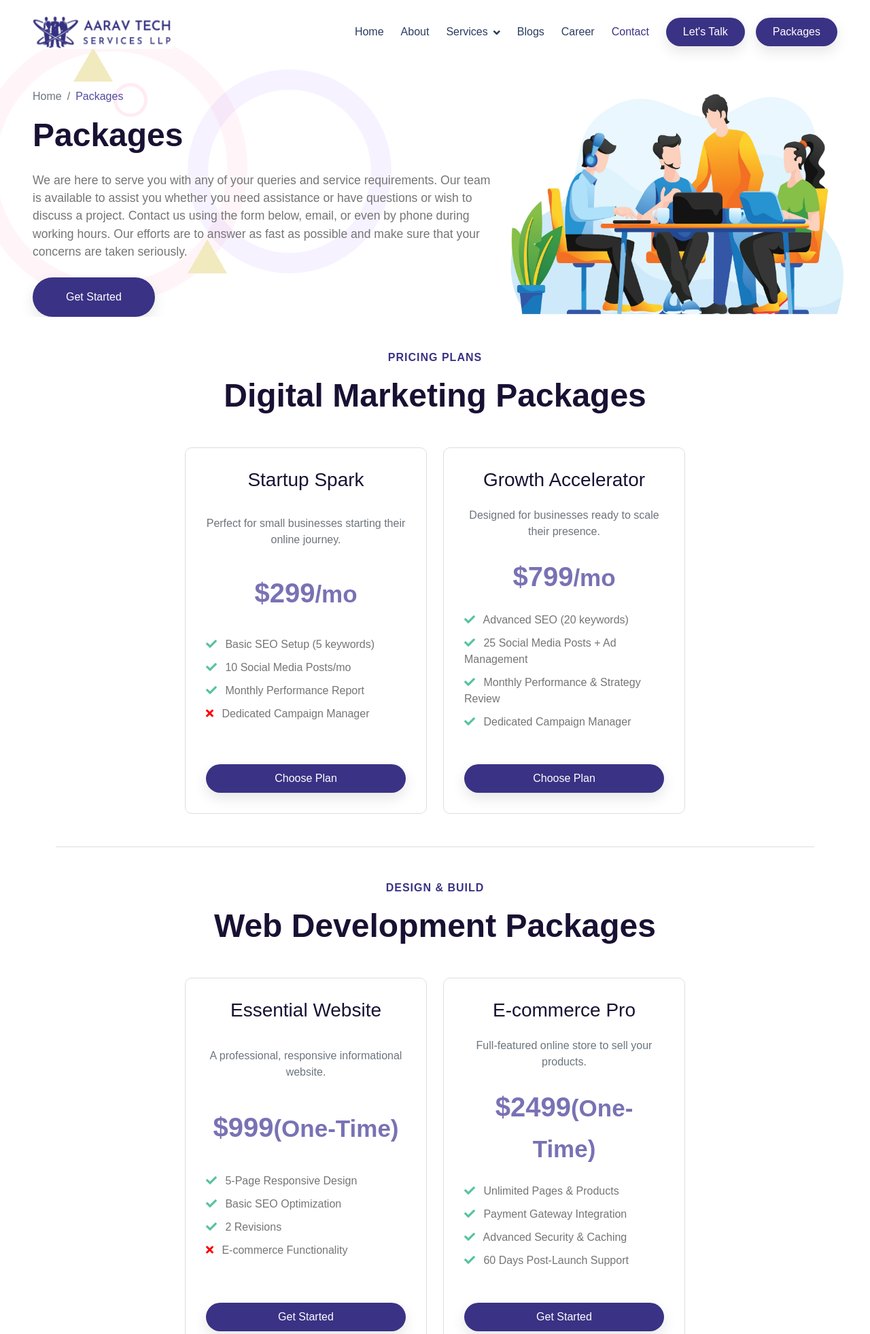
After one commit to aarav-tech-123/aaravtech_website, a PHP site: page /packages.html in a window 1280 px wide. The commit adds this page. Shown: the top 1962 px of the page at 68% size. Run offline with PHP 8.4, Linux system fonts and the light colour scheme; some libraries are stand-ins or nearby versions.

Commit message:
packages page added

```diff
--- a/index.html
+++ b/index.html
@@ -104,6 +104,7 @@
                 <!-- <a href="#" class="btn btn-light border border-primary rounded-pill text-primary py-2 px-4 me-4">Log
                     In</a> -->
                 <a href="tel:" class="btn btn-primary rounded-pill text-white py-2 px-4">Let's Talk</a>
+                <a href="packages.html" class="btn btn-primary rounded-pill text-white py-2 px-4 ms-3">Packages</a>
             </div>
         </nav>
 
--- /dev/null
+++ b/packages.html
@@ -0,0 +1,377 @@
+<!DOCTYPE html>
+<html lang="en">
+
+<head>
+    <meta charset="UTF-8">
+    <meta name="viewport" content="width=device-width, initial-scale=1.0">
+    <title>Our Digital Solutions Packages | Aarav Tech Services</title>
+    <meta name="description"
+        content="Explore our comprehensive Digital Marketing, Web Development, Graphic Designing, and Content Marketing packages for guaranteed digital growth.">
+
+    <link rel="canonical" href="https://aaravtech.net/packages.html" />
+    <link rel="stylesheet" href="https://use.fontawesome.com/releases/v5.15.4/css/all.css" />
+    <link href="https://cdn.jsdelivr.net/npm/bootstrap-icons@1.4.1/font/bootstrap-icons.css" rel="stylesheet">
+    <link href="css/bootstrap.min.css" rel="stylesheet">
+    <link href="css/style.css" rel="stylesheet">
+
+    <style>
+        .pricing-card {
+            border: 1px solid #ddd;
+            border-radius: 10px;
+            padding: 30px;
+            transition: all 0.3s ease;
+            margin-bottom: 30px;
+            height: 100%;
+            display: flex;
+            flex-direction: column;
+            justify-content: space-between;
+        }
+
+        .pricing-card:hover {
+            box-shadow: 0 10px 30px rgba(0, 0, 0, 0.1);
+            transform: translateY(-5px);
+        }
+
+        .pricing-card .price {
+            font-size: 2.5rem;
+            font-weight: 700;
+            color: #7872b4;
+            /* Primary color */
+            margin-bottom: 15px;
+        }
+
+        .pricing-card .feature-list li {
+            list-style: none;
+            text-align: left;
+            margin-bottom: 10px;
+        }
+
+        .pricing-card .feature-list i {
+            color: #57c2a1;
+            /* A nice highlight color */
+            margin-right: 8px;
+        }
+    </style>
+    <!-- Google Tag Manager -->
+    <script>(function (w, d, s, l, i) {
+            w[l] = w[l] || []; w[l].push({
+                'gtm.start':
+                    new Date().getTime(), event: 'gtm.js'
+            }); var f = d.getElementsByTagName(s)[0],
+                j = d.createElement(s), dl = l != 'dataLayer' ? '&l=' + l : ''; j.async = true; j.src =
+                    'https://www.googletagmanager.com/gtm.js?id=' + i + dl; f.parentNode.insertBefore(j, f);
+        })(window, document, 'script', 'dataLayer', 'GTM-MSPXHW6R');</script>
+    <!-- End Google Tag Manager -->
+</head>
+
+<body>
+    <!-- Google Tag Manager (noscript) -->
+    <noscript><iframe src="https://www.googletagmanager.com/ns.html?id=GTM-MSPXHW6R" height="0" width="0"
+            style="display:none;visibility:hidden"></iframe></noscript>
+    <!-- End Google Tag Manager (noscript) -->
+    <div id="spinner"
+        class="show bg-white position-fixed translate-middle w-100 vh-100 top-50 start-50 d-flex align-items-center justify-content-center">
+        <div class="spinner-border text-primary" style="width: 3rem; height: 3rem;" role="status">
+            <span class="sr-only">Loading...</span>
+        </div>
+    </div>
+    <div class="container-fluid header position-relative p-0">
+        <nav class="navbar navbar-expand-lg fixed-top navbar-light px-lg-5 py-3 py-lg-0">
+            <a href="/" class="navbar-brand p-0">
+                <img src="img/company_logo.png" alt="">
+            </a>
+            <button class="navbar-toggler" type="button" data-bs-toggle="collapse" data-bs-target="#navbarCollapse">
+                <span class="fa fa-bars"></span>
+            </button>
+            <div class="collapse navbar-collapse" id="navbarCollapse">
+                <div class="navbar-nav ms-auto py-0">
+                    <a href="/" class="nav-item nav-link">Home</a>
+                    <a href="about.html" class="nav-item nav-link">About</a>
+                    <!-- <a href="solution.html" class="nav-item nav-link">Solution</a> -->
+                    <div class="nav-item dropdown">
+                        <a href="#" class="nav-link dropdown-toggle" data-bs-toggle="dropdown">Services</a>
+                        <div class="dropdown-menu m-0">
+                            <a href="digital_marketing.html" class="dropdown-item">Digital Marketing</a>
+                            <!-- <a href="seo.html" class="dropdown-item">Search Engine Optimization</a> -->
+                            <a href="web_development.html" class="dropdown-item">Web Development</a>
+                            <a href="graphic_designing.html" class="dropdown-item">Graphic Designing</a>
+                            <a href="bpo.html" class="dropdown-item">BPO Service</a>
+                        </div>
+                    </div>
+                    <a href="blogs.html" class="nav-item nav-link">Blogs</a>
+                    <a href="career.php" class="nav-item nav-link">Career</a>
+                    <a href="contact.html" class="nav-item nav-link active">Contact</a>
+                </div>
+                <a href="tel:" class="btn btn-primary rounded-pill text-white py-2 px-4">Let's Talk</a>
+                <a href="packages.html" class="btn btn-primary rounded-pill text-white py-2 px-4 ms-3">Packages</a>
+            </div>
+        </nav>
+        <div class="hero-header overflow-hidden px-5">
+            <div class="rotate-img">
+                <img src="img/sty-1.png" class="img-fluid w-100" alt="">
+                <div class="rotate-sty-2"></div>
+                <div id="rotate-3"></div>
+            </div>
+            <div class="row gy-5">
+                <div class="col-lg-7 wow fadeInLeft" data-wow-delay="0.1s">
+                    <ol class="breadcrumb mb-0">
+                        <li class="breadcrumb-item"><a href="/" class="">Home</a></li>
+                        <!-- <li class="breadcrumb-item"><a href="#" class="">Services</a></li> -->
+                        <li class="breadcrumb-item"><a href="packages.html" style="color: #4f4c9d;">Packages
+                            </a></li>
+                    </ol>
+                    <h1 class="wow fadeInUp mt-3 mb-0" data-wow-delay="0.3s"
+                        style="color: #191133; font-size: 3rem; font-weight: bold;">Packages
+                    </h1>
+                    <!-- <div class="mt-0" style="width: 90px; height: 2px; background-color: #293b5f;"></div> -->
+                    <p class="fs-4 mb-4 wow fadeInUp mt-4" data-wow-delay="0.5s">We are here to serve you with any of
+                        your queries and service requirements. Our team is available to assist you whether you need
+                        assistance or have questions or wish to discuss a project. Contact us using the form below,
+                        email, or even by phone during working hours. Our efforts are to answer as fast as possible and
+                        make sure that your concerns are taken seriously.</p>
+                    <a href="contact.html" class="btn btn-primary rounded-pill py-3 px-5 wow fadeInUp"
+                        data-wow-delay="0.7s">Get
+                        Started</a>
+                </div>
+                <div class="col-lg-5 wow fadeInRight p-0" data-wow-delay="0.2s">
+                    <img src="img/header_img.jpg" alt="" style="width: 100%;">
+                </div>
+            </div>
+        </div>
+    </div>
+
+
+    <div class="container py-5">
+
+        <div class="text-center wow fadeInUp" data-wow-delay="0.1s">
+            <p class="subheading">PRICING PLANS</p>
+            <h1 class="display-5 mb-5">Digital Marketing Packages</h1>
+        </div>
+        <div class="row g-4 justify-content-center mb-5">
+            <div class="col-lg-4 col-md-6 wow fadeInUp" data-wow-delay="0.3s">
+                <div class="pricing-card text-center">
+                    <h3 class="mb-3 text-dark">Startup Spark</h3>
+                    <p class="text-muted">Perfect for small businesses starting their online journey.</p>
+                    <div class="price">
+                        $299<small>/mo</small>
+                    </div>
+                    <ul class="feature-list px-0">
+                        <li><i class="fas fa-check"></i> Basic SEO Setup (5 keywords)</li>
+                        <li><i class="fas fa-check"></i> 10 Social Media Posts/mo</li>
+                        <li><i class="fas fa-check"></i> Monthly Performance Report</li>
+                        <li><i class="fas fa-times" style="color: red;"></i> Dedicated Campaign Manager</li>
+                    </ul>
+                    <a href="contact.html" class="btn btn-primary rounded-pill py-2 px-4 mt-3">Choose Plan</a>
+                </div>
+            </div>
+
+            <div class="col-lg-4 col-md-6 wow fadeInUp" data-wow-delay="0.5s">
+                <div class="pricing-card text-center">
+                    <h3 class="mb-3 text-dark">Growth Accelerator</h3>
+                    <p class="text-muted">Designed for businesses ready to scale their presence.</p>
+                    <div class="price">
+                        $799<small>/mo</small>
+                    </div>
+                    <ul class="feature-list px-0">
+                        <li><i class="fas fa-check"></i> Advanced SEO (20 keywords)</li>
+                        <li><i class="fas fa-check"></i> 25 Social Media Posts + Ad Management</li>
+                        <li><i class="fas fa-check"></i> Monthly Performance & Strategy Review</li>
+                        <li><i class="fas fa-check"></i> Dedicated Campaign Manager</li>
+                    </ul>
+                    <a href="contact.html" class="btn btn-primary rounded-pill py-2 px-4 mt-3">Choose Plan</a>
+                </div>
+            </div>
+        </div>
+
+        <hr class="my-5">
+
+        <div class="text-center wow fadeInUp" data-wow-delay="0.1s">
+            <p class="subheading">DESIGN & BUILD</p>
+            <h1 class="display-5 mb-5">Web Development Packages</h1>
+        </div>
+        <div class="row g-4 justify-content-center mb-5">
+            <div class="col-lg-4 col-md-6 wow fadeInUp" data-wow-delay="0.3s">
+                <div class="pricing-card text-center">
+                    <h3 class="mb-3 text-dark">Essential Website</h3>
+                    <p class="text-muted">A professional, responsive informational website.</p>
+                    <div class="price">
+                        $999<small>(One-Time)</small>
+                    </div>
+                    <ul class="feature-list px-0">
+                        <li><i class="fas fa-check"></i> 5-Page Responsive Design</li>
+                        <li><i class="fas fa-check"></i> Basic SEO Optimization</li>
+                        <li><i class="fas fa-check"></i> 2 Revisions</li>
+                        <li><i class="fas fa-times" style="color: red;"></i> E-commerce Functionality</li>
+                    </ul>
+                    <a href="contact.html" class="btn btn-primary rounded-pill py-2 px-4 mt-3">Get Started</a>
+                </div>
+            </div>
+
+            <div class="col-lg-4 col-md-6 wow fadeInUp" data-wow-delay="0.5s">
+                <div class="pricing-card text-center">
+                    <h3 class="mb-3 text-dark">E-commerce Pro</h3>
+                    <p class="text-muted">Full-featured online store to sell your products.</p>
+                    <div class="price">
+                        $2499<small>(One-Time)</small>
+                    </div>
+                    <ul class="feature-list px-0">
+                        <li><i class="fas fa-check"></i> Unlimited Pages & Products</li>
+                        <li><i class="fas fa-check"></i> Payment Gateway Integration</li>
+                        <li><i class="fas fa-check"></i> Advanced Security & Caching</li>
+                        <li><i class="fas fa-check"></i> 60 Days Post-Launch Support</li>
+                    </ul>
+                    <a href="contact.html" class="btn btn-primary rounded-pill py-2 px-4 mt-3">Get Started</a>
+                </div>
+            </div>
+        </div>
+
+        <hr class="my-5">
+
+        <div class="text-center wow fadeInUp" data-wow-delay="0.1s">
+            <p class="subheading">BRAND VISUALS</p>
+            <h1 class="display-5 mb-5">Graphic & Content Packages</h1>
+        </div>
+        <div class="row g-4 justify-content-center mb-5">
+            <div class="col-lg-4 col-md-6 wow fadeInUp" data-wow-delay="0.3s">
+                <div class="pricing-card text-center">
+                    <h3 class="mb-3 text-dark">Visual Identity</h3>
+                    <p class="text-muted">Cohesive visual assets for a stronger brand.</p>
+                    <div class="price">
+                        $450<small>(Project)</small>
+                    </div>
+                    <ul class="feature-list px-0">
+                        <li><i class="fas fa-check"></i> Logo Design & Brand Style Guide</li>
+                        <li><i class="fas fa-check"></i> 5 Social Media Templates</li>
+                        <li><i class="fas fa-check"></i> Business Card Design</li>
+                        <li><i class="fas fa-times" style="color: red;"></i> Print Production Management</li>
+                    </ul>
+                    <a href="contact.html" class="btn btn-primary rounded-pill py-2 px-4 mt-3">Get Started</a>
+                </div>
+            </div>
+
+            <div class="col-lg-4 col-md-6 wow fadeInUp" data-wow-delay="0.5s">
+                <div class="pricing-card text-center">
+                    <h3 class="mb-3 text-dark">Content Power-Up</h3>
+                    <p class="text-muted">High-quality content to drive traffic and authority.</p>
+                    <div class="price">
+                        $350<small>/mo</small>
+                    </div>
+                    <ul class="feature-list px-0">
+                        <li><i class="fas fa-check"></i> 2 x 1000-Word SEO Blog Posts/mo</li>
+                        <li><i class="fas fa-check"></i> Topic Research & Keyword Integration</li>
+                        <li><i class="fas fa-check"></i> 1 Email Newsletter Draft</li>
+                        <li><i class="fas fa-times" style="color: red;"></i> Social Media Content Creation</li>
+                    </ul>
+                    <a href="contact.html" class="btn btn-primary rounded-pill py-2 px-4 mt-3">Get Started</a>
+                </div>
+            </div>
+        </div>
+    </div>
+
+
+    <section class="footer-section">
+        <div class="newsletter">
+            <p class="section-label">NEWSLETTER</p>
+            <h2 style="color: #191133;">Subscribe Company Newsletter</h2>
+            <div class="form-grid">
+                <div class="form-group">
+                    <label>Full Name</label>
+                    <input type="text" placeholder="Enter Your Fullname">
+                </div>
+                <div class="form-group">
+                    <label>Email Address</label>
+                    <input type="email" placeholder="example@gmail.com">
+                </div>
+                <button class="submit-btn btn-primary">
+                    <i class="fas fa-paper-plane"></i>
+                </button>
+            </div>
+        </div>
+
+        <div class="footer-links">
+            <div class="column">
+                <img src="img/Company logo.png" alt="" style="width: 200px;">
+                <p style="width: 200px; text-align: justify;" class="mt-1">With a perfect blend of up-to date tools and
+                    industry experience we make sure
+                    that the clients achieve their goals.
+                </p>
+            </div>
+            <div class="column">
+                <h4>Quick Links</h4>
+                <ul>
+                    <li><a href="/">Home</a></li>
+                    <li><a href="about.html">About Us</a></li>
+                    <li><a href="index.html#testimonials">Testimonials</a></li>
+                    <li><a href="career.php">Careers</a></li>
+                </ul>
+            </div>
+            <div class="column">
+                <h4>Services</h4>
+                <ul>
+                    <li><a href="digital_marketing.html">Digital Marketing</a></li>
+                    <!-- <li><a href="seo.html">Search Engine Omtimization</a></li> -->
+                    <li><a href="web_development.html">Web Development</a></li>
+                    <li><a href="graphic_designing.html">Graphic Designing</a></li>
+                    <li><a href="bpo.html">BPO Service</a></li>
+                </ul>
+            </div>
+            <div class="column">
+                <h4>Support</h4>
+                <ul>
+                    <li><a href="term_of_use.html">Terms Of Use</a></li>
+                    <li><a href="privacy_policy.html"></a>Privacy Policy</li>
+                    <li><a href="contact.html">Contact Us</a></li>
+                </ul>
+            </div>
+            <div class="column">
+                <h4>Follow Us</h4>
+                <div class="social-icons">
+                    <a href="https://www.linkedin.com/company/aarav-tech-services/?viewAsMember=true"><i
+                            class="fab fa-facebook-f"></i></a>
+                    <!-- <a href="#"><i class="fab fa-twitter"></i></a> -->
+                    <a href="https://www.instagram.com/aaravtech_services/?next=%2Fstudentaidprograms%2F"><i
+                            class="fab fa-instagram"></i></a>
+                    <a href="https://www.linkedin.com/company/aarav-tech-services/?viewAsMember=true"><i
+                            class="fab fa-linkedin"></i></a>
+                </div>
+                <div class="mt-3">
+                    <p><a href="tel:+917318083502"><i class="fa fa-phone"></i>+91 7318083502</a></p>
+                    <p><a href="mailto:info@aaravtech.net"><i class="fa fa-envelope"></i>info@aaravtech.net</a></p>
+                    <p><a href=""><i class="fa fa-location-pin"></i>Kanpur Nagar, Uttar Pradesh, India</a></p>
+                </div>
+            </div>
+        </div>
+
+        <div class="footer-bottom">
+            <div class="footer-logo" style="width: 50px;">ATS</div>
+            <p>© 2025 <span></span>. Designed By <span><a href="https://aravtech.net">Aarav Tech Services LLP</a></span>
+            </p>
+        </div>
+    </section>
+
+    <a href="#" class="btn-back-to-top btn-red btn-lg-square back-to-top"><i class="fa fa-arrow-up"></i></a>
+
+    <script src="https://ajax.googleapis.com/ajax/libs/jquery/3.6.4/jquery.min.js"></script>
+    <script src="https://cdn.jsdelivr.net/npm/bootstrap@5.0.0/dist/js/bootstrap.bundle.min.js"></script>
+    <script src="lib/wow/wow.min.js"></script>
+    <script src="lib/easing/easing.min.js"></script>
+    <script src="lib/waypoints/waypoints.min.js"></script>
+    <script src="lib/counterup/counterup.min.js"></script>
+    <script src="lib/owlcarousel/owl.carousel.min.js"></script>
+    <script src="lib/lightbox/js/lightbox.min.js"></script>
+
+    <script src="js/main.js"></script>
+    <script>
+        window.addEventListener('scroll', function () {
+            const navbar = document.querySelector('.navbar');
+            if (window.scrollY > 50) {
+                navbar.classList.add('scrolled');
+            } else {
+                navbar.classList.remove('scrolled');
+            }
+        });
+    </script>
+    <script src="./index.js"></script>
+</body>
+
+</html>
```
Also changed, not shown: css/style.css (line endings or trailing spaces).
